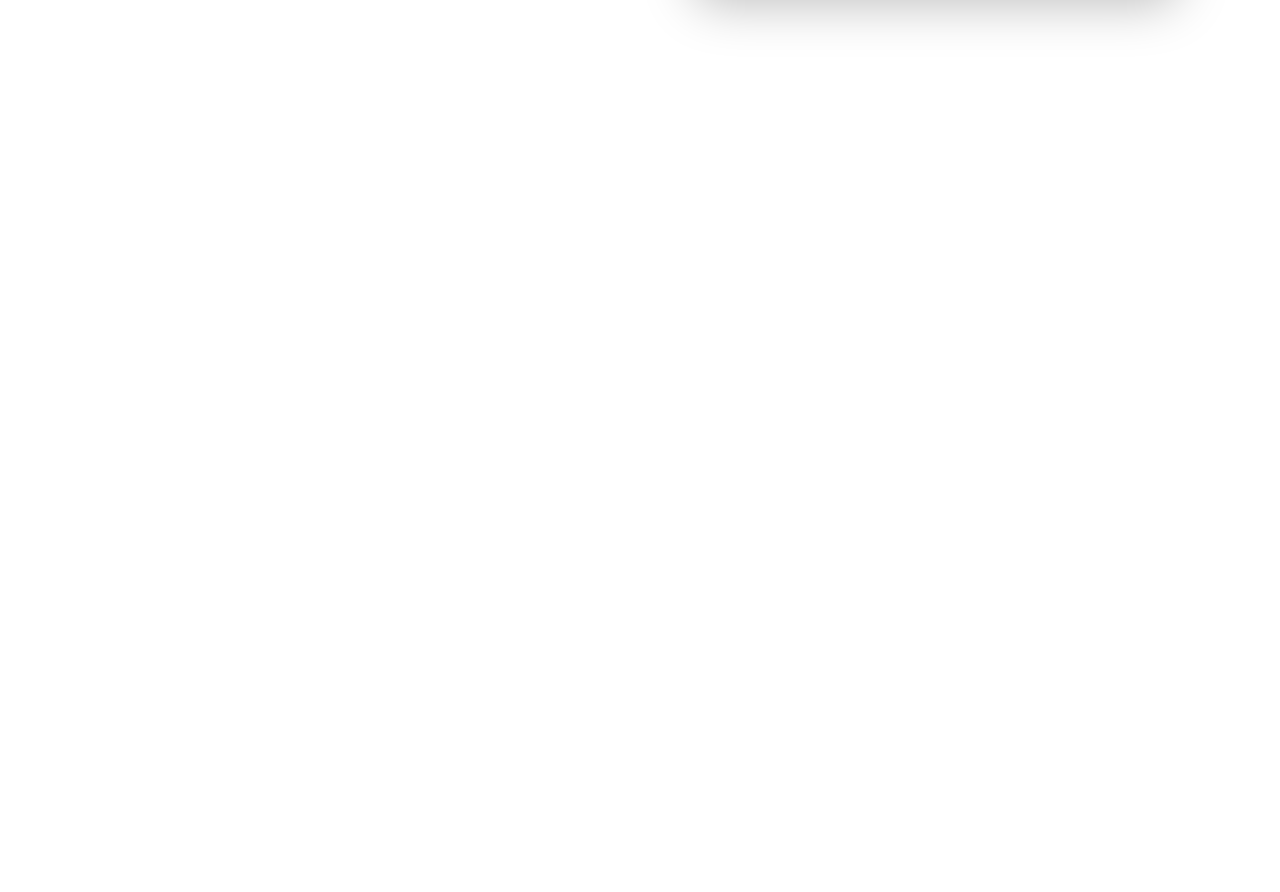
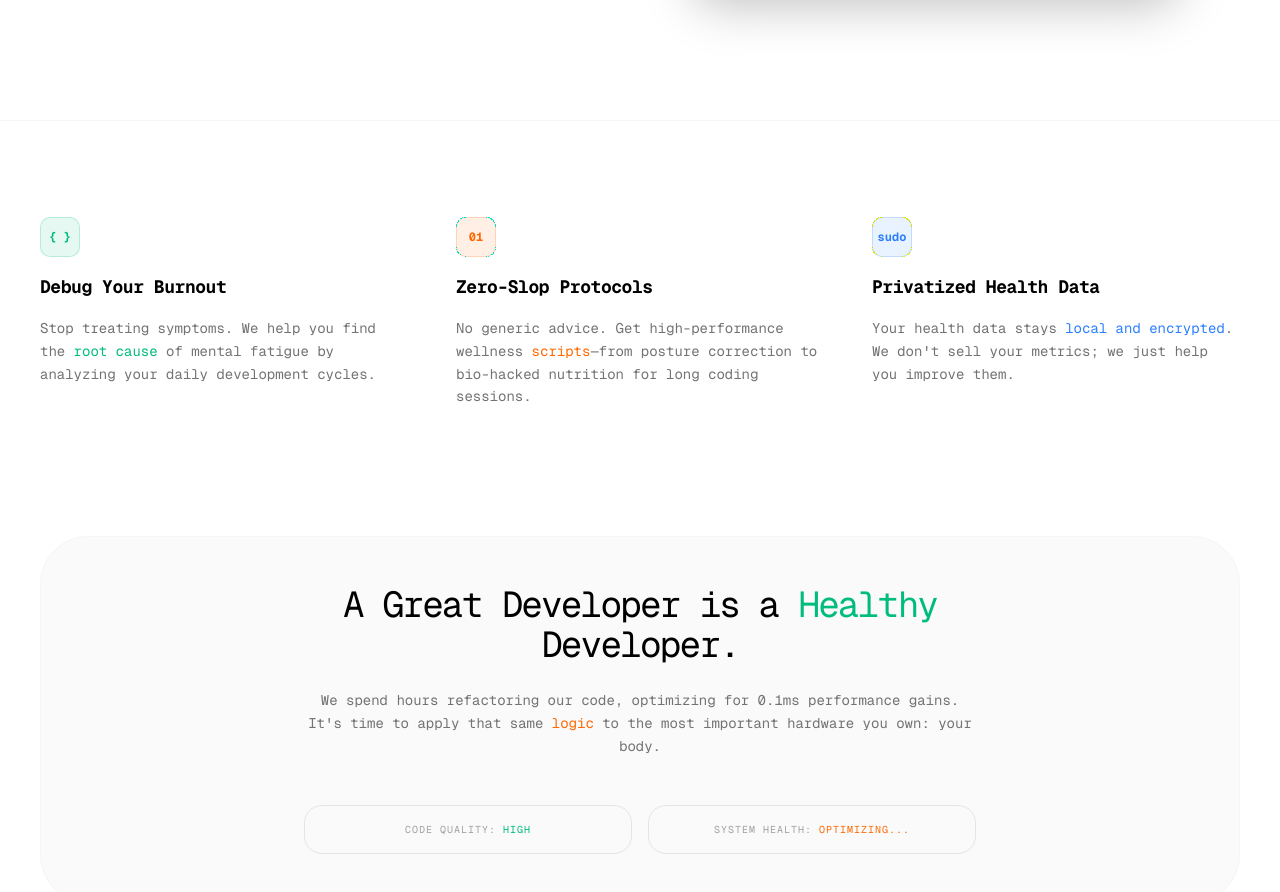
Before and after one commit to sammythedeveloper/hassistance, a Next.js app: page / in a window 1280 px wide. Shown: the part 560-1452 px from the top of the page. Before the commit the page ends 800 px from the top, so only its background shows below. Built offline with nearby package versions, Linux system fonts and the light colour scheme.

Commit message:
landing ui detail description of the holstic ai function and purpose

```diff
--- a/src/app/demo/page.tsx
+++ b/src/app/demo/page.tsx
@@ -16,14 +16,16 @@
   const [category, setCategory] = useState<string | null>(null);
   const [loading, setLoading] = useState(false);
 
-  // Initialize with Greeting and Medical Disclaimer
+  // Updated content with a custom HTML-like wrapper for the disclaimer
   const [chat, setChat] = useState<{ role: string; content: string }[]>([
     {
       role: "assistant",
       content: `### Welcome to HolisticAI
 I am your automated health assistance protocol.
 
+<div class="disclaimer">
 **DISCLAIMER:** I am an AI, not a doctor or professional. My suggestions are for informational purposes only. If you are experiencing a medical emergency, please **call 911** or visit your local hospital immediately.
+</div>
 
 **How can I optimize your wellness today?** Please select a category to begin.`,
     },
@@ -33,7 +35,10 @@
     setCategory(selectedCat);
     setChat((prev) => [
       ...prev,
-      { role: "user", content: `Protocol selected: ${selectedCat} Wellness.` },
+      {
+        role: "user",
+        content: `Any concern regarding ${selectedCat} Wellness ?`,
+      },
     ]);
   };
 
@@ -61,7 +66,7 @@
     const result = await handleHealthConsultation({
       category,
       issue: userMessage,
-      sessionId: "demo-session-1", // You can make this dynamic later
+      sessionId: "demo-session-1",
     });
 
     if (result.success && result.answer) {
@@ -135,13 +140,35 @@
                   }`}
                 >
                   <div className="prose prose-sm prose-neutral dark:prose-invert max-w-none leading-relaxed">
-                    <ReactMarkdown>{msg.content}</ReactMarkdown>
+                    <ReactMarkdown
+                      components={{
+                        // This handles the red disclaimer styling
+                        div: ({ node, className, children, ...props }) => {
+                          if (className === "disclaimer") {
+                            return (
+                              <div className="my-4 p-4 border border-red-500/20 bg-red-500/5 rounded-xl text-red-600 dark:text-red-400 text-xs italic">
+                                {children}
+                              </div>
+                            );
+                          }
+                          return <div {...props}>{children}</div>;
+                        },
+                        // Makes bold text inside messages also use the red theme for emphasis
+                        strong: ({ children }) => (
+                          <strong className="text-red-600 dark:text-red-500 font-bold">
+                            {children}
+                          </strong>
+                        ),
+                      }}
+                    >
+                      {msg.content}
+                    </ReactMarkdown>
                   </div>
                 </div>
               </div>
             ))}
 
-            {/* --- Category Buttons (Onboarding) --- */}
+            {/* --- Category Buttons: Green -> Orange Hover --- */}
             {!category && (
               <div className="flex flex-wrap gap-3 justify-center py-10 animate-in fade-in slide-in-from-bottom-4 duration-700">
                 {["Physical", "Mental", "Emotional", "Environmental"].map(
@@ -150,7 +177,10 @@
                       key={cat}
                       variant="outline"
                       onClick={() => handleCategorySelect(cat)}
-                      className="rounded-full border-zinc-300 dark:border-zinc-700 hover:bg-black hover:text-white dark:hover:bg-white dark:hover:text-black px-8 py-6 text-lg transition-all"
+                      className="rounded-full px-8 py-6 text-lg font-mono transition-all duration-300
+                                 border-emerald-500/30 text-emerald-600 dark:text-emerald-400
+                                 hover:border-orange-500 hover:text-orange-500 hover:bg-orange-500/5
+                                 dark:hover:border-orange-400 dark:hover:text-orange-400"
                     >
                       {cat}
                     </Button>
@@ -162,9 +192,9 @@
             {loading && (
               <div className="flex justify-start">
                 <div className="bg-white dark:bg-zinc-900 border border-neutral-100 dark:border-zinc-800 p-4 rounded-3xl rounded-tl-none flex gap-1">
-                  <div className="w-1.5 h-1.5 bg-zinc-400 rounded-full animate-bounce" />
-                  <div className="w-1.5 h-1.5 bg-zinc-400 rounded-full animate-bounce [animation-delay:0.2s]" />
-                  <div className="w-1.5 h-1.5 bg-zinc-400 rounded-full animate-bounce [animation-delay:0.4s]" />
+                  <div className="w-1.5 h-1.5 bg-emerald-500 rounded-full animate-bounce" />
+                  <div className="w-1.5 h-1.5 bg-emerald-500 rounded-full animate-bounce [animation-delay:0.2s]" />
+                  <div className="w-1.5 h-1.5 bg-emerald-500 rounded-full animate-bounce [animation-delay:0.4s]" />
                 </div>
               </div>
             )}
@@ -187,19 +217,19 @@
             }
             value={issue}
             onChange={(e) => setIssue(e.target.value)}
-            className="pr-14 py-7 font-mono rounded-2xl bg-neutral-50 dark:bg-zinc-900 border-neutral-200 dark:border-zinc-800 focus-visible:ring-black dark:focus-visible:ring-white"
+            className="pr-14 py-7 font-mono rounded-2xl bg-neutral-50 dark:bg-zinc-900 border-neutral-200 dark:border-zinc-800 focus-visible:ring-emerald-500"
           />
           <Button
             type="submit"
             disabled={loading || !issue || !category}
             size="icon"
-            className="absolute right-2 rounded-xl h-10 w-10"
+            className="absolute right-2 rounded-xl h-10 w-10 bg-emerald-600 hover:bg-emerald-700 dark:bg-emerald-500 dark:hover:bg-emerald-400"
           >
-            <Send className="h-5 w-5" />
+            <Send className="h-5 w-5 text-white" />
           </Button>
         </form>
         <p className="text-[10px] text-center text-neutral-400 dark:text-zinc-600 mt-3 font-mono tracking-widest uppercase">
-          HolisticAI Assistant • Experimental Wellness Protocol
+          Holistic <span className=" text-red-800 ">AI </span>Assistant • Experimental Wellness Protocol for programmers 😎
         </p>
       </footer>
     </div>
--- a/src/app/page.tsx
+++ b/src/app/page.tsx
@@ -119,6 +119,83 @@
           </div>
         </div>
       </main>
+      {/* --- Developer-Centric Health Section --- */}
+      <section className="max-w-[1400px] mx-auto px-10 py-24 border-t border-neutral-100 dark:border-zinc-900">
+        <div className="grid grid-cols-1 md:grid-cols-3 gap-12 font-mono">
+          {/* Feature 1: The Logic */}
+          <div className="space-y-4 group">
+            <div className="h-10 w-10 rounded-lg bg-emerald-500/10 flex items-center justify-center border border-emerald-500/20 group-hover:scale-110 transition-transform">
+              <span className="text-emerald-500 text-xs font-bold">
+                {"{ }"}
+              </span>
+            </div>
+            <h3 className="text-lg font-bold tracking-tight">
+              Debug Your Burnout
+            </h3>
+            <p className="text-sm text-neutral-500 dark:text-zinc-500 leading-relaxed">
+              Stop treating symptoms. We help you find the{" "}
+              <span className="text-emerald-500">root cause</span> of mental
+              fatigue by analyzing your daily development cycles.
+            </p>
+          </div>
+
+          {/* Feature 2: The Speed */}
+          <div className="space-y-4 group">
+            <div className="h-10 w-10 rounded-lg bg-orange-500/10 flex items-center justify-center border border-orange-500/20 group-hover:scale-110 transition-transform">
+              <span className="text-orange-500 text-xs font-bold">01</span>
+            </div>
+            <h3 className="text-lg font-bold tracking-tight">
+              Zero-Slop Protocols
+            </h3>
+            <p className="text-sm text-neutral-500 dark:text-zinc-500 leading-relaxed">
+              No generic advice. Get high-performance wellness{" "}
+              <span className="text-orange-500">scripts</span>—from posture
+              correction to bio-hacked nutrition for long coding sessions.
+            </p>
+          </div>
+
+          {/* Feature 3: The Security */}
+          <div className="space-y-4 group">
+            <div className="h-10 w-10 rounded-lg bg-blue-500/10 flex items-center justify-center border border-blue-500/20 group-hover:scale-110 transition-transform">
+              <span className="text-blue-500 text-xs font-bold">sudo</span>
+            </div>
+            <h3 className="text-lg font-bold tracking-tight">
+              Privatized Health Data
+            </h3>
+            <p className="text-sm text-neutral-500 dark:text-zinc-500 leading-relaxed">
+              Your health data stays{" "}
+              <span className="text-blue-500">local and encrypted</span>. We
+              don't sell your metrics; we just help you improve them.
+            </p>
+          </div>
+        </div>
+
+        {/* --- The "Code vs Health" Comparison Section --- */}
+        <div className="mt-32 p-12 bg-neutral-50 dark:bg-zinc-900/30 rounded-[3rem] border border-neutral-100 dark:border-zinc-800 flex flex-col items-center text-center">
+          <div className="max-w-2xl space-y-6">
+            <h2 className="text-3xl md:text-4xl font-mono tracking-tighter">
+              A Great Developer is a{" "}
+              <span className="text-emerald-500">Healthy</span> Developer.
+            </h2>
+            <p className="text-neutral-500 dark:text-zinc-400 font-mono text-sm leading-relaxed">
+              We spend hours refactoring our code, optimizing for 0.1ms
+              performance gains. It's time to apply that same{" "}
+              <span className="text-orange-500">logic</span> to the most
+              important hardware you own: your body.
+            </p>
+
+            <div className="grid grid-cols-2 gap-4 pt-6 text-[10px] font-mono uppercase tracking-widest text-neutral-400">
+              <div className="border border-neutral-200 dark:border-zinc-800 p-4 rounded-2xl">
+                Code Quality: <span className="text-emerald-500">High</span>
+              </div>
+              <div className="border border-neutral-200 dark:border-zinc-800 p-4 rounded-2xl">
+                System Health:{" "}
+                <span className="text-orange-500">Optimizing...</span>
+              </div>
+            </div>
+          </div>
+        </div>
+      </section>
     </div>
   );
 }
```
